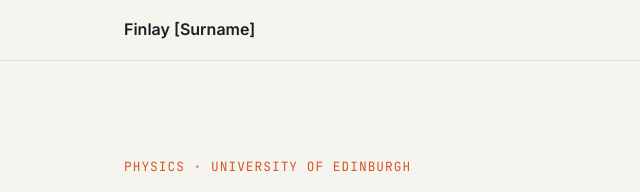
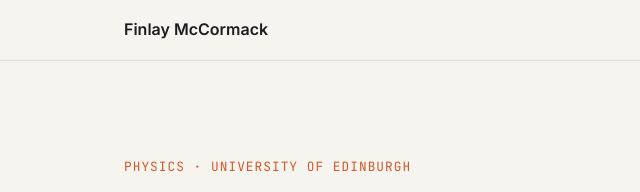
Before and after one commit to finlaymccormack13/finlaymccormack13.github.io, a plain HTML site: page index.html in a window 1280 px wide. Shown: the top 192 px of the page, 0-640 px from the left. Drawn offline with Linux system fonts and the light colour scheme.

Commit message:
Update name from 'Finlay [Surname]' to 'Finlay McCormack'

```diff
--- a/index.html
+++ b/index.html
@@ -162,7 +162,7 @@
 
   <nav>
     <div class="wrap">
-      <a href="#" class="logo">Finlay [Surname]</a>
+      <a href="#" class="logo">Finlay McCormack</a>
       <ul>
         <li><a href="#projects">Projects</a></li>
         <li><a href="#skills">Skills</a></li>
@@ -363,7 +363,7 @@
 
   <footer>
     <div class="wrap">
-      <span>© <span id="year"></span> Finlay [Surname]</span>
+      <span>© <span id="year"></span> Finlay McCormack</span>
       <span>Built by hand · Hosted on GitHub Pages</span>
     </div>
   </footer>
```
